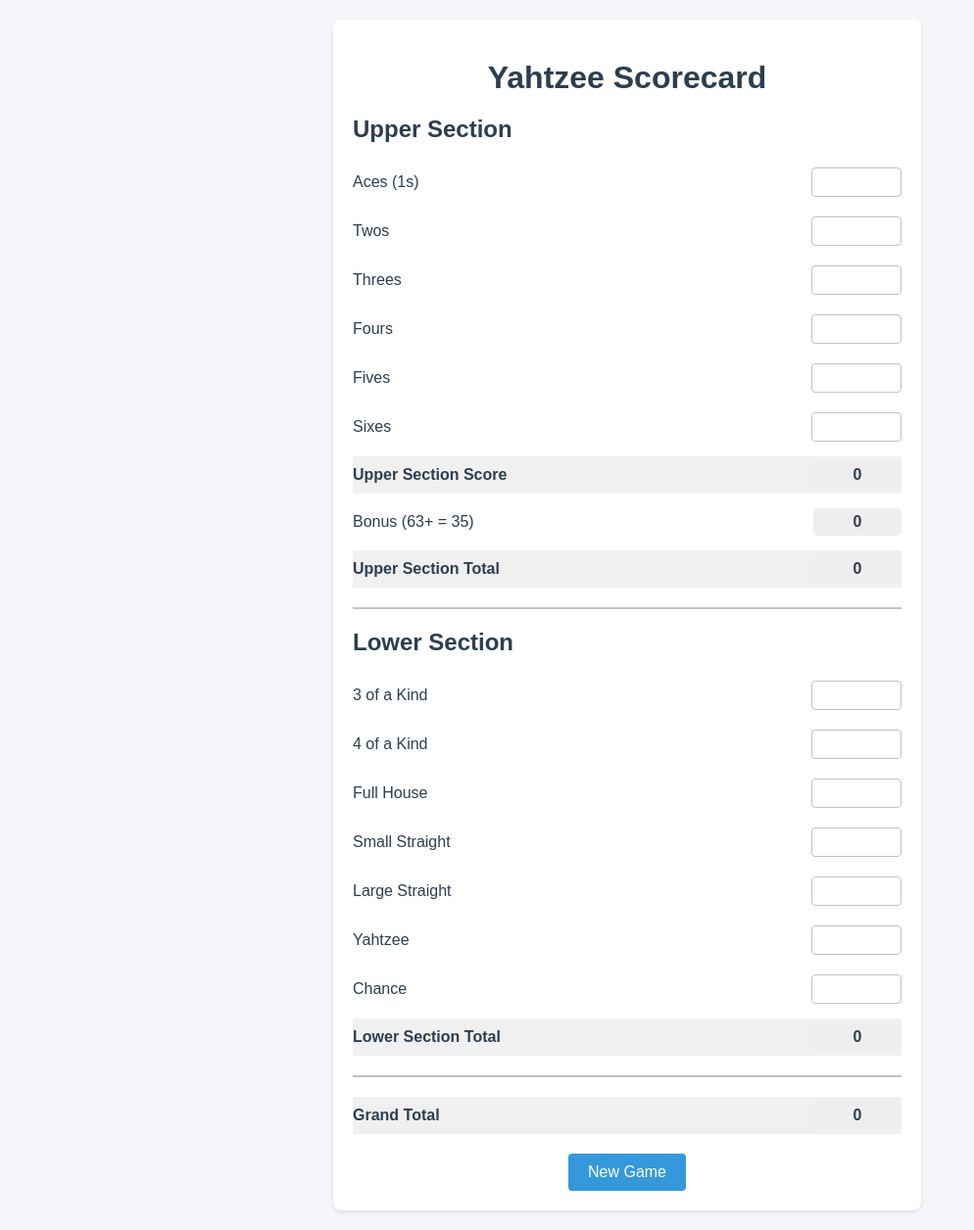
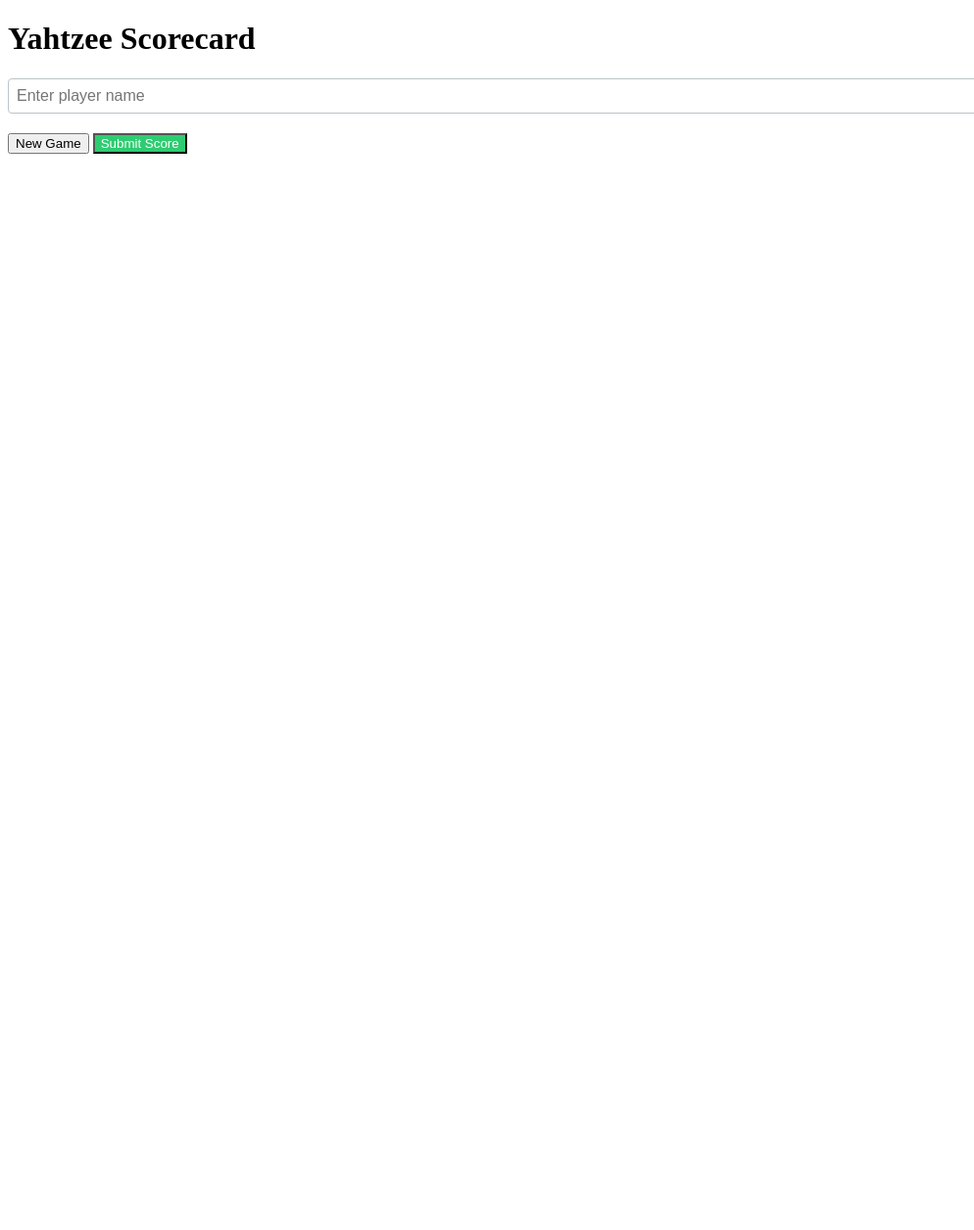
Before and after one commit to rileycodescodes/yahtzee, a plain HTML site: page index.html in a window 1280 px wide. Shown: the whole page at 98% size, without its empty margins (0-994 px from the left). After the commit the page ends 800 px from the top, so only its background shows below. Drawn offline with Linux system fonts and the light colour scheme.

Commit message:
Update index.html

```diff
--- a/index.html
+++ b/index.html
@@ -5,304 +5,153 @@
     <meta name="viewport" content="width=device-width, initial-scale=1.0">
     <title>Yahtzee Scorecard</title>
     <style>
+        /* Previous CSS remains the same */
         :root {
             --primary-color: #2c3e50;
             --border-color: #bdc3c7;
             --highlight-color: #3498db;
             --success-color: #2ecc71;
+            --error-color: #e74c3c;
         }
 
-        body {
-            font-family: Arial, sans-serif;
-            max-width: 600px;
-            margin: 0 auto;
-            padding: 20px;
-            background-color: #f5f6fa;
-            color: var(--primary-color);
-        }
+        /* Previous styles remain the same */
 
-        .scorecard {
-            background-color: white;
-            border-radius: 8px;
-            box-shadow: 0 2px 4px rgba(0,0,0,0.1);
-            padding: 20px;
-        }
-
-        h1 {
-            text-align: center;
-            color: var(--primary-color);
+        /* New styles for submission elements */
+        .player-input {
             margin-bottom: 20px;
-        }
-
-        .section {
-            margin-bottom: 20px;
-            border-bottom: 2px solid var(--border-color);
-            padding-bottom: 10px;
-        }
-
-        .score-row {
-            display: flex;
-            justify-content: space-between;
-            align-items: center;
-            margin-bottom: 10px;
-            padding: 5px 0;
-        }
-
-        .score-label {
-            flex: 2;
-        }
-
-        .score-input {
-            flex: 1;
-            max-width: 80px;
-            padding: 5px;
+            width: 100%;
+            padding: 8px;
             border: 1px solid var(--border-color);
             border-radius: 4px;
-            text-align: center;
             font-size: 16px;
         }
 
-        .score-display {
-            flex: 1;
-            max-width: 80px;
-            padding: 5px;
-            background-color: #eee;
-            border-radius: 4px;
-            text-align: center;
-            font-weight: bold;
-        }
-
-        .subtotal {
-            font-weight: bold;
-            background-color: #f0f0f0;
-        }
-
-        .buttons {
-            display: flex;
-            gap: 10px;
-            justify-content: center;
-            margin-top: 20px;
-        }
-
-        button {
-            padding: 10px 20px;
-            border: none;
-            border-radius: 4px;
-            cursor: pointer;
-            font-size: 16px;
-            transition: background-color 0.3s;
-        }
-
-        .new-game {
-            background-color: var(--highlight-color);
+        .submit-score {
+            background-color: var(--success-color);
             color: white;
         }
 
-        .new-game:hover {
-            background-color: #2980b9;
+        .submit-score:hover {
+            background-color: #27ae60;
         }
 
-        @media (max-width: 480px) {
-            body {
-                padding: 10px;
-            }
+        .submit-score:disabled {
+            background-color: #95a5a6;
+            cursor: not-allowed;
+        }
 
-            .scorecard {
-                padding: 10px;
-            }
+        .status-message {
+            margin-top: 10px;
+            padding: 10px;
+            border-radius: 4px;
+            text-align: center;
+            display: none;
+        }
 
-            .score-input {
-                max-width: 60px;
-            }
+        .status-message.success {
+            background-color: #d5f5e3;
+            color: #27ae60;
+            display: block;
         }
+
+        .status-message.error {
+            background-color: #fadbd8;
+            color: #c0392b;
+            display: block;
+        }
+
+        /* Previous styles remain unchanged */
     </style>
 </head>
 <body>
     <div class="scorecard">
         <h1>Yahtzee Scorecard</h1>
 
-        <!-- Upper Section -->
-        <div class="section">
-            <h2>Upper Section</h2>
-            <div class="score-row">
-                <span class="score-label">Aces (1s)</span>
-                <input type="number" class="score-input" id="ones" min="0" max="5">
-            </div>
-            <div class="score-row">
-                <span class="score-label">Twos</span>
-                <input type="number" class="score-input" id="twos" min="0" max="10">
-            </div>
-            <div class="score-row">
-                <span class="score-label">Threes</span>
-                <input type="number" class="score-input" id="threes" min="0" max="15">
-            </div>
-            <div class="score-row">
-                <span class="score-label">Fours</span>
-                <input type="number" class="score-input" id="fours" min="0" max="20">
-            </div>
-            <div class="score-row">
-                <span class="score-label">Fives</span>
-                <input type="number" class="score-input" id="fives" min="0" max="25">
-            </div>
-            <div class="score-row">
-                <span class="score-label">Sixes</span>
-                <input type="number" class="score-input" id="sixes" min="0" max="30">
-            </div>
-            <div class="score-row subtotal">
-                <span class="score-label">Upper Section Score</span>
-                <span class="score-display" id="upper-score">0</span>
-            </div>
-            <div class="score-row">
-                <span class="score-label">Bonus (63+ = 35)</span>
-                <span class="score-display" id="bonus">0</span>
-            </div>
-            <div class="score-row subtotal">
-                <span class="score-label">Upper Section Total</span>
-                <span class="score-display" id="upper-total">0</span>
-            </div>
+        <!-- Add player name input -->
+        <input type="text" id="player-name" class="player-input" placeholder="Enter player name" required>
+
+        <!-- Previous scorecard HTML remains the same -->
+
+        <!-- Modified buttons section -->
+        <div class="buttons">
+            <button class="new-game" onclick="newGame()">New Game</button>
+            <button class="submit-score" onclick="submitScore()" id="submit-btn">Submit Score</button>
         </div>
 
-        <!-- Lower Section -->
-        <div class="section">
-            <h2>Lower Section</h2>
-            <div class="score-row">
-                <span class="score-label">3 of a Kind</span>
-                <input type="number" class="score-input" id="three-kind" min="0" max="30">
-            </div>
-            <div class="score-row">
-                <span class="score-label">4 of a Kind</span>
-                <input type="number" class="score-input" id="four-kind" min="0" max="30">
-            </div>
-            <div class="score-row">
-                <span class="score-label">Full House</span>
-                <input type="number" class="score-input" id="full-house" min="0" max="25" step="25">
-            </div>
-            <div class="score-row">
-                <span class="score-label">Small Straight</span>
-                <input type="number" class="score-input" id="small-straight" min="0" max="30" step="30">
-            </div>
-            <div class="score-row">
-                <span class="score-label">Large Straight</span>
-                <input type="number" class="score-input" id="large-straight" min="0" max="40" step="40">
-            </div>
-            <div class="score-row">
-                <span class="score-label">Yahtzee</span>
-                <input type="number" class="score-input" id="yahtzee" min="0" max="50" step="50">
-            </div>
-            <div class="score-row">
-                <span class="score-label">Chance</span>
-                <input type="number" class="score-input" id="chance" min="0" max="30">
-            </div>
-            <div class="score-row subtotal">
-                <span class="score-label">Lower Section Total</span>
-                <span class="score-display" id="lower-total">0</span>
-            </div>
-        </div>
-
-        <!-- Grand Total -->
-        <div class="score-row subtotal">
-            <span class="score-label">Grand Total</span>
-            <span class="score-display" id="grand-total">0</span>
-        </div>
-
-        <div class="buttons">
-            <button class="new-game" onclick="newGame()">New Game</button>
-        </div>
+        <!-- Add status message div -->
+        <div id="status-message" class="status-message"></div>
     </div>
 
     <script>
-        // Initialize scores object
-        let scores = {
-            ones: 0, twos: 0, threes: 0, fours: 0, fives: 0, sixes: 0,
-            'three-kind': 0, 'four-kind': 0, 'full-house': 0,
-            'small-straight': 0, 'large-straight': 0, yahtzee: 0, chance: 0
-        };
+        // Previous JavaScript remains the same, then add:
 
-        // Load saved game state
-        function loadGame() {
-            const savedScores = localStorage.getItem('yahtzeeScores');
-            if (savedScores) {
-                scores = JSON.parse(savedScores);
-                Object.keys(scores).forEach(key => {
-                    const input = document.getElementById(key);
-                    if (input && scores[key]) {
-                        input.value = scores[key];
+        // Replace this URL with your Google Apps Script Web App URL
+        const SUBMIT_URL = 'https://script.google.com/macros/s/AKfycbzBzk6Gaz9bN2Q8GijGVshrOvlpnm-5rGr2HD_8Zo28w7UQhd3pz9DF2YNLFmNDqNOmdw/exec';
+
+        async function submitScore() {
+            const playerName = document.getElementById('player-name').value.trim();
+            if (!playerName) {
+                showStatus('Please enter your name before submitting.', 'error');
+                return;
+            }
+
+            const submitBtn = document.getElementById('submit-btn');
+            submitBtn.disabled = true;
+
+            try {
+                const response = await fetch(SUBMIT_URL, {
+                    method: 'POST',
+                    mode: 'no-cors',
+                    headers: {
+                        'Content-Type': 'application/json',
+                    },
+                    body: JSON.stringify({
+                        playerName: playerName,
+                        ones: scores.ones,
+                        twos: scores.twos,
+                        threes: scores.threes,
+                        fours: scores.fours,
+                        fives: scores.fives,
+                        sixes: scores.sixes,
+                        upperScore: parseInt(document.getElementById('upper-score').textContent),
+                        bonus: parseInt(document.getElementById('bonus').textContent),
+                        upperTotal: parseInt(document.getElementById('upper-total').textContent),
+                        threeKind: scores['three-kind'],
+                        fourKind: scores['four-kind'],
+                        fullHouse: scores['full-house'],
+                        smallStraight: scores['small-straight'],
+                        largeStraight: scores['large-straight'],
+                        yahtzee: scores.yahtzee,
+                        chance: scores.chance,
+                        lowerTotal: parseInt(document.getElementById('lower-total').textContent),
+                        grandTotal: parseInt(document.getElementById('grand-total').textContent)
+                    })
+                });
+
+                showStatus('Score submitted successfully!', 'success');
+                setTimeout(() => {
+                    if (confirm('Would you like to start a new game?')) {
+                        newGame();
                     }
-                });
-                calculateTotals();
+                }, 1500);
+            } catch (error) {
+                console.error('Error submitting score:', error);
+                showStatus('Error submitting score. Please try again.', 'error');
+            } finally {
+                submitBtn.disabled = false;
             }
         }
 
-        // Save game state
-        function saveGame() {
-            localStorage.setItem('yahtzeeScores', JSON.stringify(scores));
+        function showStatus(message, type) {
+            const statusDiv = document.getElementById('status-message');
+            statusDiv.textContent = message;
+            statusDiv.className = `status-message ${type}`;
+            setTimeout(() => {
+                statusDiv.className = 'status-message';
+            }, 5000);
         }
 
-        // Reset game
-        function newGame() {
-            if (confirm('Start a new game? This will clear all scores.')) {
-                scores = Object.fromEntries(Object.keys(scores).map(key => [key, 0]));
-                document.querySelectorAll('.score-input').forEach(input => {
-                    input.value = '';
-                });
-                calculateTotals();
-                saveGame();
-            }
-        }
-
-        // Calculate all totals
-        function calculateTotals() {
-            // Upper section
-            const upperScores = ['ones', 'twos', 'threes', 'fours', 'fives', 'sixes'];
-            const upperTotal = upperScores.reduce((sum, key) => sum + (scores[key] || 0), 0);
-            document.getElementById('upper-score').textContent = upperTotal;
-
-            // Bonus
-            const bonus = upperTotal >= 63 ? 35 : 0;
-            document.getElementById('bonus').textContent = bonus;
-            document.getElementById('upper-total').textContent = upperTotal + bonus;
-
-            // Lower section
-            const lowerScores = ['three-kind', 'four-kind', 'full-house',
-                               'small-straight', 'large-straight', 'yahtzee', 'chance'];
-            const lowerTotal = lowerScores.reduce((sum, key) => sum + (scores[key] || 0), 0);
-            document.getElementById('lower-total').textContent = lowerTotal;
-
-            // Grand total
-            document.getElementById('grand-total').textContent = upperTotal + bonus + lowerTotal;
-        }
-
-        // Validate and update scores
-        function validateScore(input, maxScore, step = 1) {
-            let value = parseInt(input.value) || 0;
-
-            // Ensure the value is a multiple of the step (for fixed-score categories)
-            if (step > 1 && value !== 0) {
-                value = Math.round(value / step) * step;
-            }
-
-            // Ensure the value is within valid range
-            value = Math.max(0, Math.min(value, maxScore));
-
-            // Update input and scores object
-            input.value = value || '';
-            scores[input.id] = value;
-
-            calculateTotals();
-            saveGame();
-        }
-
-        // Add event listeners to all score inputs
-        document.addEventListener('DOMContentLoaded', () => {
-            const inputs = document.querySelectorAll('.score-input');
-            inputs.forEach(input => {
-                const maxScore = parseInt(input.max);
-                const step = parseInt(input.step) || 1;
-                input.addEventListener('change', () => validateScore(input, maxScore, step));
-                input.addEventListener('input', () => validateScore(input, maxScore, step));
-            });
-            loadGame();
-        });
+        // Previous JavaScript remains unchanged
     </script>
 </body>
 </html>
```
